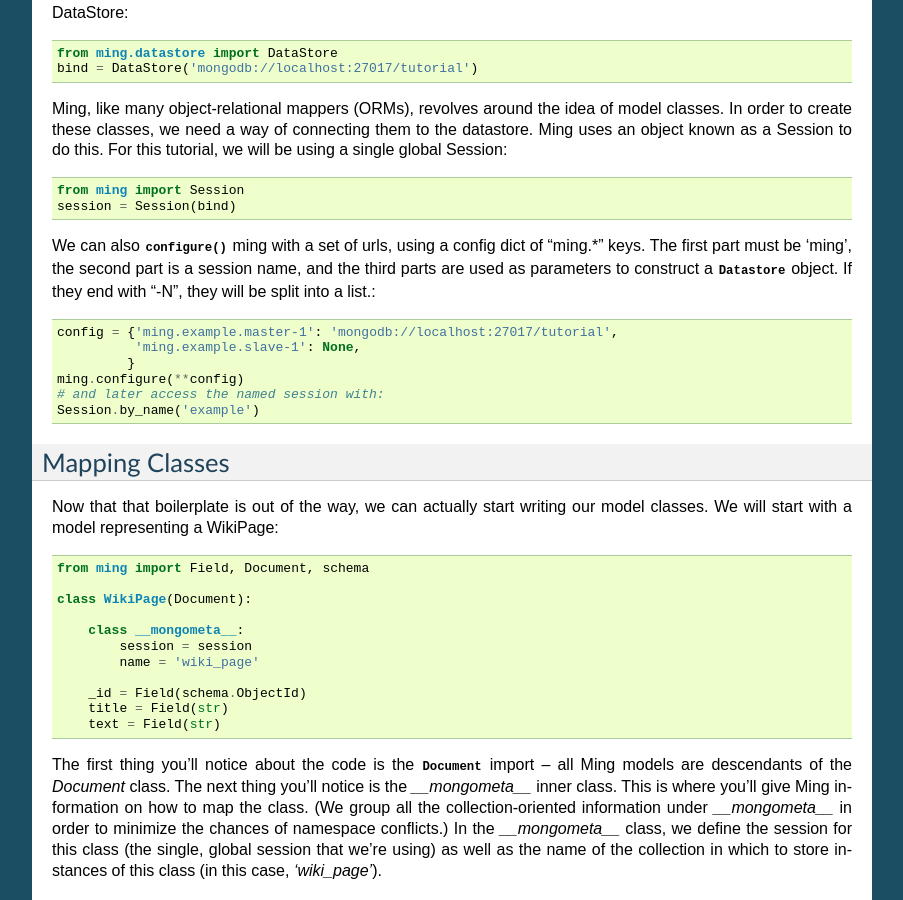
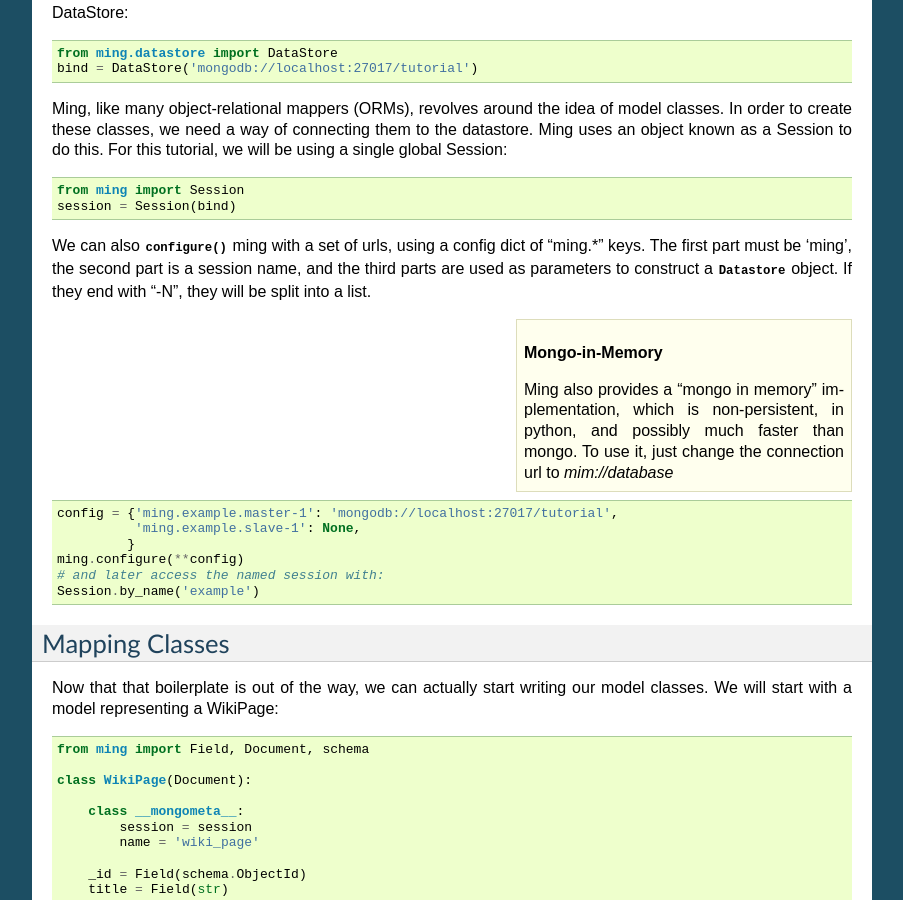
Before and after one commit to TurboGears/Ming, a Sphinx documentation site: the page built from docs/tour.rst, in a window 1280 px wide and 900 px high, scrolled down 946 px. Shown: the whole window, without its empty margins (198-1101 px from the left). Built offline with Sphinx 7.4.7, drawn with Linux system fonts in a browser that asks for light colours.

Commit message:
add a sidebar about mim

```diff
--- a/docs/tour.rst
+++ b/docs/tour.rst
@@ -72,7 +72,15 @@
 We can also :class:`configure() <ming.configure>` ming with a set of urls, using a config dict of "ming.*" keys.
 The first part must be 'ming', the second part is a session name, and the third
 parts are used as parameters to construct a :class:`Datastore <ming.datastore.DataStore>` object.
-If they end with "-N", they will be split into a list.::
+If they end with "-N", they will be split into a list.
+
+.. sidebar:: Mongo-in-Memory
+
+    Ming also provides a "mongo in memory" implementation, which is non-persistent,
+    in python, and possibly much faster than mongo.  To use it, just change the
+    connection url to `mim://database`
+
+::
 
     config = {'ming.example.master-1': 'mongodb://localhost:27017/tutorial',
               'ming.example.slave-1': None,
```
